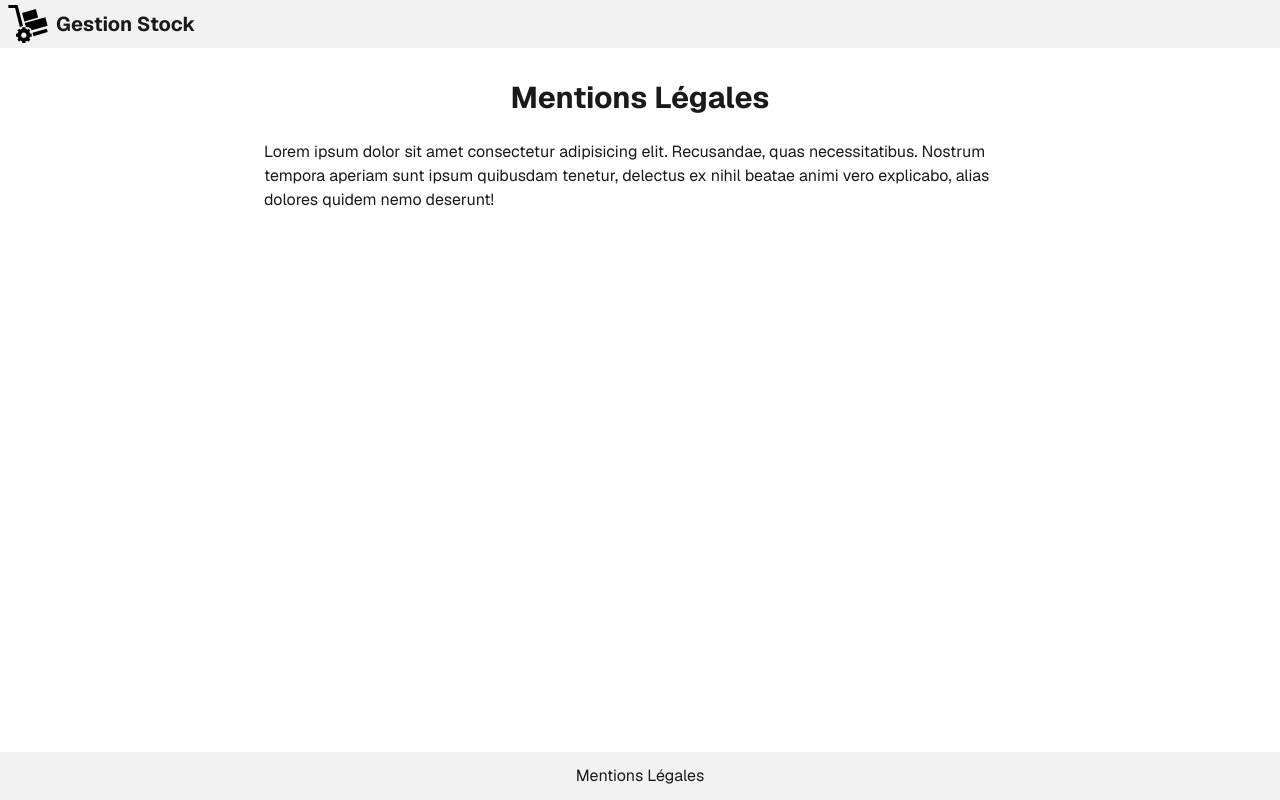
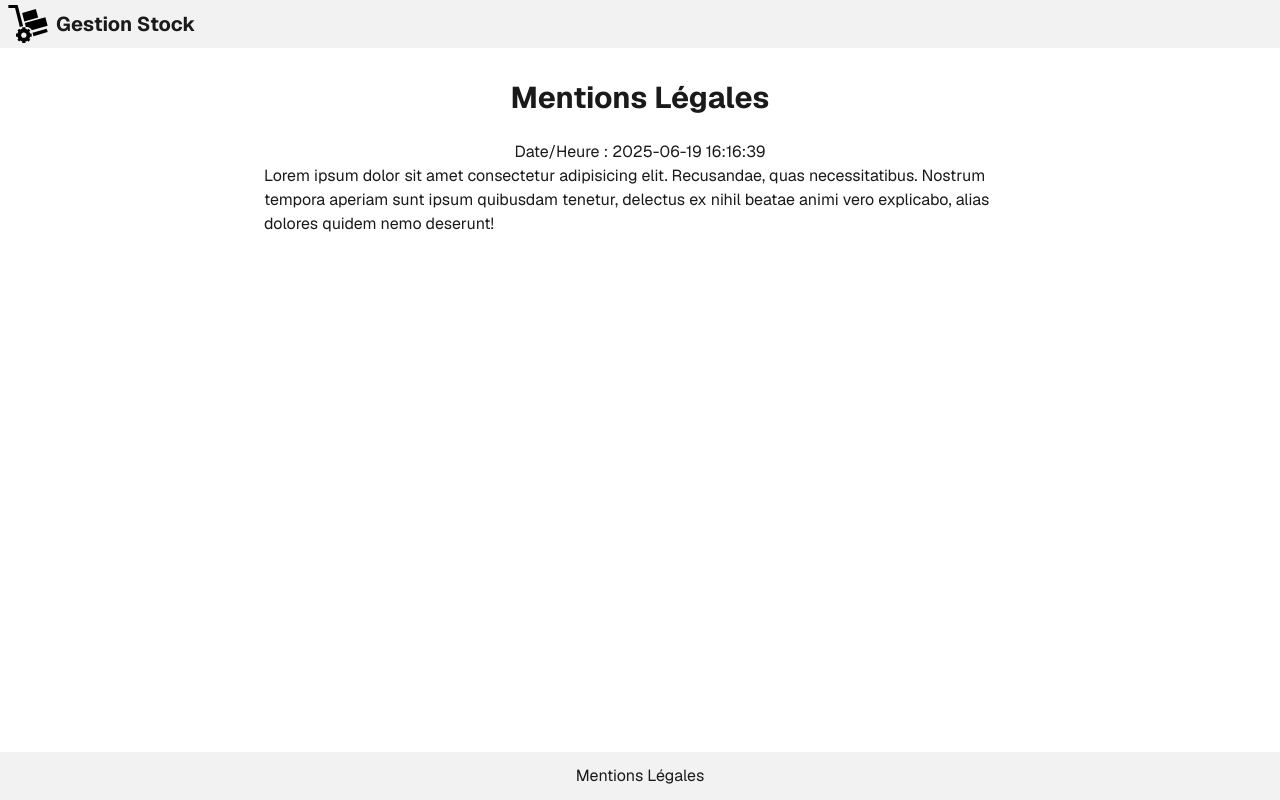
Before and after one commit to jlg-formation/next-example, a Next.js app in the folder front-with-nextjs/: page /legal in a window 1280 px wide. Built offline with nearby package versions, Linux system fonts and the light colour scheme.

Commit message:
feat: add Chrono component for real-time date and time display; update README with useState and useEffect sections

```diff
--- a/front-with-nextjs/src/app/legal/page.tsx
+++ b/front-with-nextjs/src/app/legal/page.tsx
@@ -1,7 +1,10 @@
+import Chrono from "@/components/Chrono"
+
 export default function Legal() {
   return (
     <main className="main">
       <h1 className="title">Mentions Légales</h1>
+      <Chrono />
       <p>
         Lorem ipsum dolor sit amet consectetur adipisicing elit. Recusandae,
         quas necessitatibus. Nostrum tempora aperiam sunt ipsum quibusdam
--- /dev/null
+++ b/front-with-nextjs/src/components/Chrono.tsx
@@ -0,0 +1,36 @@
+"use client"
+import { formatDate } from "@/utils/date"
+import { useEffect, useMemo, useState } from "react"
+
+let counter = 0
+
+export default function Chrono() {
+  const [dateTime, setDateTime] = useState(new Date())
+  const dateTimeStr = useMemo(() => {
+    return formatDate(dateTime)
+  }, [dateTime])
+
+  console.log("rendering chrono")
+
+  useEffect(() => {
+    counter++
+    console.log("programming a timer", counter)
+    const timer = setInterval(() => {
+      const newDate = new Date()
+      console.log("newDate: ", newDate)
+      setDateTime(newDate)
+    }, 1000)
+
+    return () => {
+      console.log("clear timer")
+      clearInterval(timer)
+    }
+  }, [])
+
+  return (
+    <>
+      <p>Date/Heure : {dateTimeStr}</p>
+      {/* <p>Chrono : {chronoStr} </p> */}
+    </>
+  )
+}
--- /dev/null
+++ b/front-with-nextjs/src/utils/date.ts
@@ -0,0 +1,13 @@
+export function formatDate(date: Date) {
+  const pad = (n) => n.toString().padStart(2, "0")
+
+  const year = date.getFullYear()
+  const month = pad(date.getMonth() + 1) // Mois = 0-11
+  const day = pad(date.getDate())
+
+  const hours = pad(date.getHours())
+  const minutes = pad(date.getMinutes())
+  const seconds = pad(date.getSeconds())
+
+  return `${year}-${month}-${day} ${hours}:${minutes}:${seconds}`
+}
```
Also changed, not shown: 1 other file (tests, documents, lock files or other folders).
